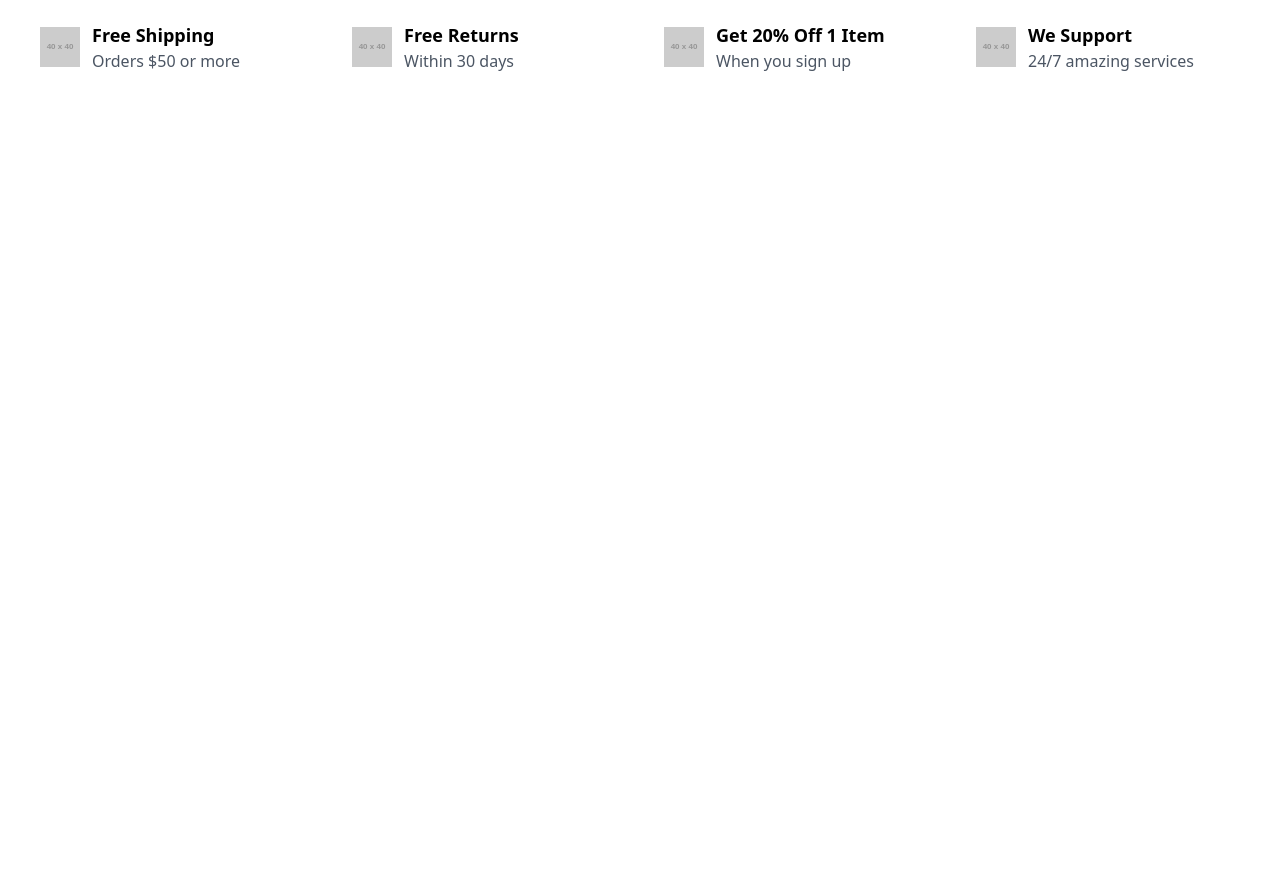
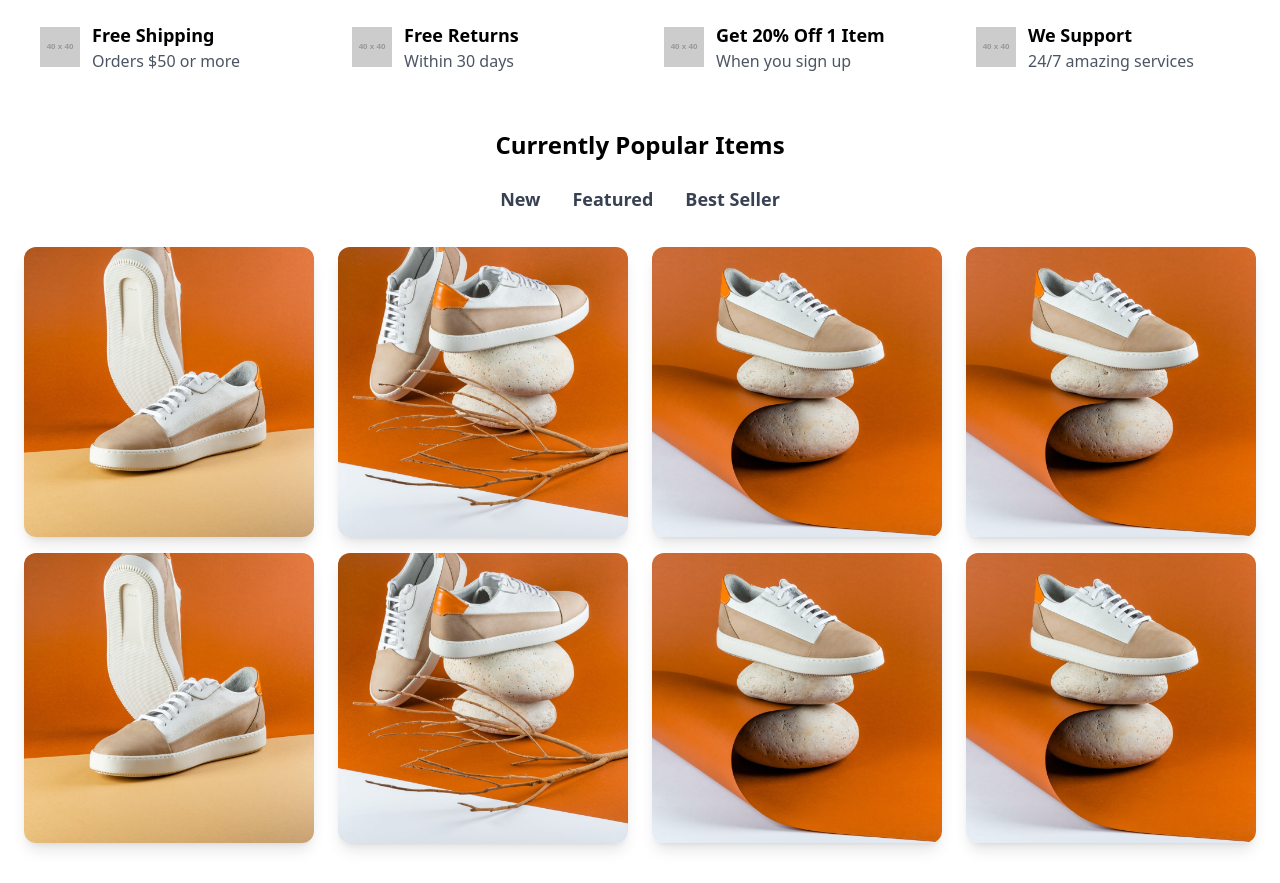
Before and after one commit to Jeneliya12/E-COMMERCE, a React (Vite) app: page / in a window 1280 px wide. Shown: the part 900-1783 px from the top of the page. Before the commit the page ends 1029 px from the top, so only its background shows below. Built offline with nearby package versions, Linux system fonts and the light colour scheme.

Commit message:
add product categories

```diff
--- a/src/component/herosection.jsx
+++ b/src/component/herosection.jsx
@@ -94,6 +94,102 @@ const HeroSection = () => {
           </div>
         </div>
       </div>
+
+      {/* Currently Popular Items Section */}
+      <section className="container mx-auto mt-10">
+        <h2 className="text-2xl font-bold mb-6 text-center">
+          Currently Popular Items
+        </h2>
+
+        {/* Categories */}
+        <div className="flex space-x-8 mb-8 justify-center">
+          <button className="text-lg font-semibold text-gray-700 hover:text-gray-900 border-b-2 border-transparent hover:border-gray-900">
+            New
+          </button>
+          <button className="text-lg font-semibold text-gray-700 hover:text-gray-900 border-b-2 border-transparent hover:border-gray-900">
+            Featured
+          </button>
+          <button className="text-lg font-semibold text-gray-700 hover:text-gray-900 border-b-2 border-transparent hover:border-gray-900">
+            Best Seller
+          </button>
+        </div>
+
+        {/* Product Images */}
+        <div className="grid grid-cols-1 md:grid-cols-4 gap-6 pb-4">
+          {/* Product 1 */}
+          <div className="relative">
+            <img
+              src="assets/images/image-product-1.jpg"
+              alt="New Product"
+              className="w-full h-full object-cover rounded-xl shadow-lg"
+            />
+          </div>
+
+          {/* Product 2 */}
+          <div className="relative">
+            <img
+              src="assets/images/image-product-2.jpg"
+              alt="Featured Product"
+              className="w-full h-full object-cover rounded-xl shadow-lg"
+            />
+          </div>
+
+          {/* Product 3 */}
+          <div className="relative">
+            <img
+              src="assets/images/image-product-3.jpg"
+              alt="Best Seller Product"
+              className="w-full h-full object-cover rounded-xl shadow-lg"
+            />
+          </div>
+
+          {/* Product 4 */}
+          <div className="relative">
+            <img
+              src="assets/images/image-product-3.jpg"
+              alt="Best Seller Product"
+              className="w-full h-full object-cover rounded-xl shadow-lg"
+            />
+          </div>
+        </div>
+        <div className="grid grid-cols-1 md:grid-cols-4 gap-6">
+          {/* Product 1 */}
+          <div className="relative">
+            <img
+              src="assets/images/image-product-1.jpg"
+              alt="New Product"
+              className="w-full h-full object-cover rounded-xl shadow-lg"
+            />
+          </div>
+
+          {/* Product 2 */}
+          <div className="relative">
+            <img
+              src="assets/images/image-product-2.jpg"
+              alt="Featured Product"
+              className="w-full h-full object-cover rounded-xl shadow-lg"
+            />
+          </div>
+
+          {/* Product 3 */}
+          <div className="relative">
+            <img
+              src="assets/images/image-product-3.jpg"
+              alt="Best Seller Product"
+              className="w-full h-full object-cover rounded-xl shadow-lg"
+            />
+          </div>
+
+          {/* Product 4 */}
+          <div className="relative">
+            <img
+              src="assets/images/image-product-3.jpg"
+              alt="Best Seller Product"
+              className="w-full h-full object-cover rounded-xl shadow-lg"
+            />
+          </div>
+        </div>
+      </section>
     </section>
   );
 };
```
